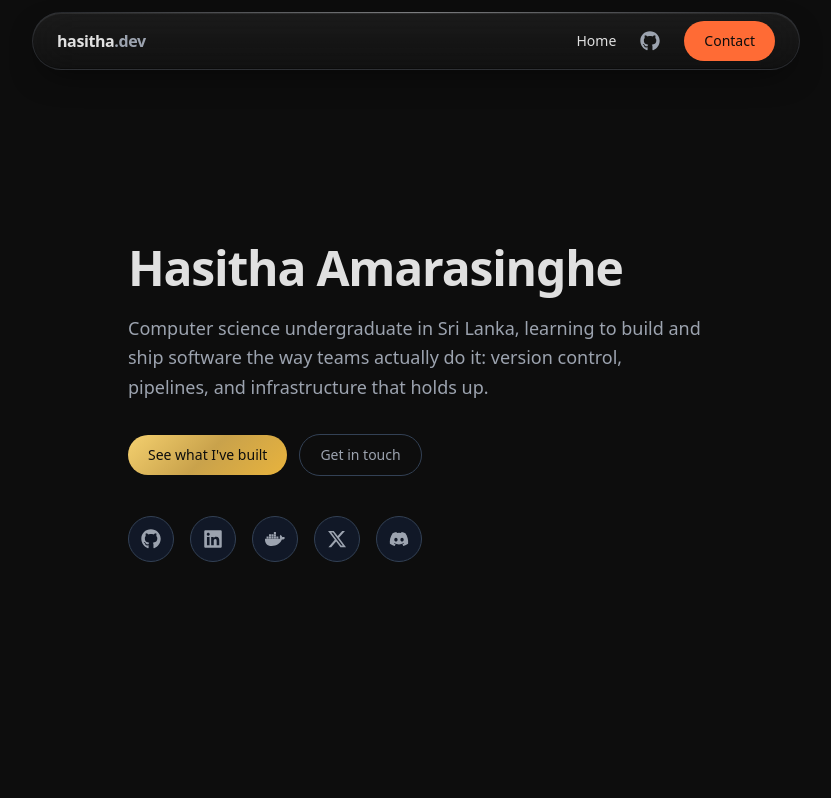
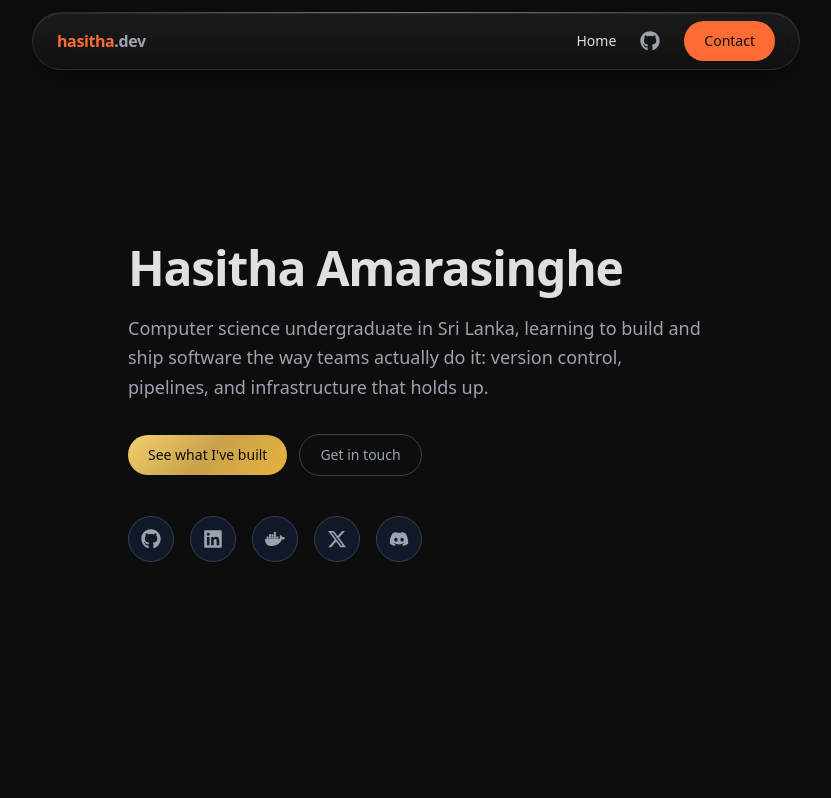
Before and after one commit to hasithaea/hasitha-dev, a Next.js app: page / in a window 1280 px wide. Shown: the top 798 px of the page, without its empty margins (224-1055 px from the left). Built offline with nearby package versions, Linux system fonts and the light colour scheme; no server answers.

Commit message:
refactor: update Header to new design system (#33)

```diff
--- a/components/Header.tsx
+++ b/components/Header.tsx
@@ -55,7 +55,7 @@ export default function Header() {
         <nav aria-label="Main" className="glass rounded-full [--glass-drop:0_12px_32px_-12px_rgba(0,0,0,0.6)]">
           <div className="flex h-14 items-center justify-between px-6">
             <Link href="/" className="text-base font-semibold tracking-tight">
-              <span className="text-accent-gold">hasitha</span>
+              <span className="text-accent">hasitha</span>
               <span className="text-text-muted">.dev</span>
             </Link>
 
@@ -124,8 +124,8 @@ export default function Header() {
                   aria-current={homeActive ? "page" : undefined}
                   className={`block rounded-xl px-3 py-2.5 text-base ${
                     homeActive
-                      ? "bg-white/6 text-text-primary"
-                      : "text-text-muted hover:bg-white/6 hover:text-text-primary"
+                      ? "bg-white/5 text-text-primary"
+                      : "text-text-muted hover:bg-white/5 hover:text-text-primary"
                   }`}
                 >
                   Home
@@ -143,7 +143,7 @@ export default function Header() {
                 </a>
               </li>
             </ul>
-            <div className="mt-3 border-t border-white/10 pt-4">
+            <div className="mt-3 border-t border-border-color pt-4">
               <Button href="/contact" className="w-full justify-center">
                 Contact
               </Button>
```
